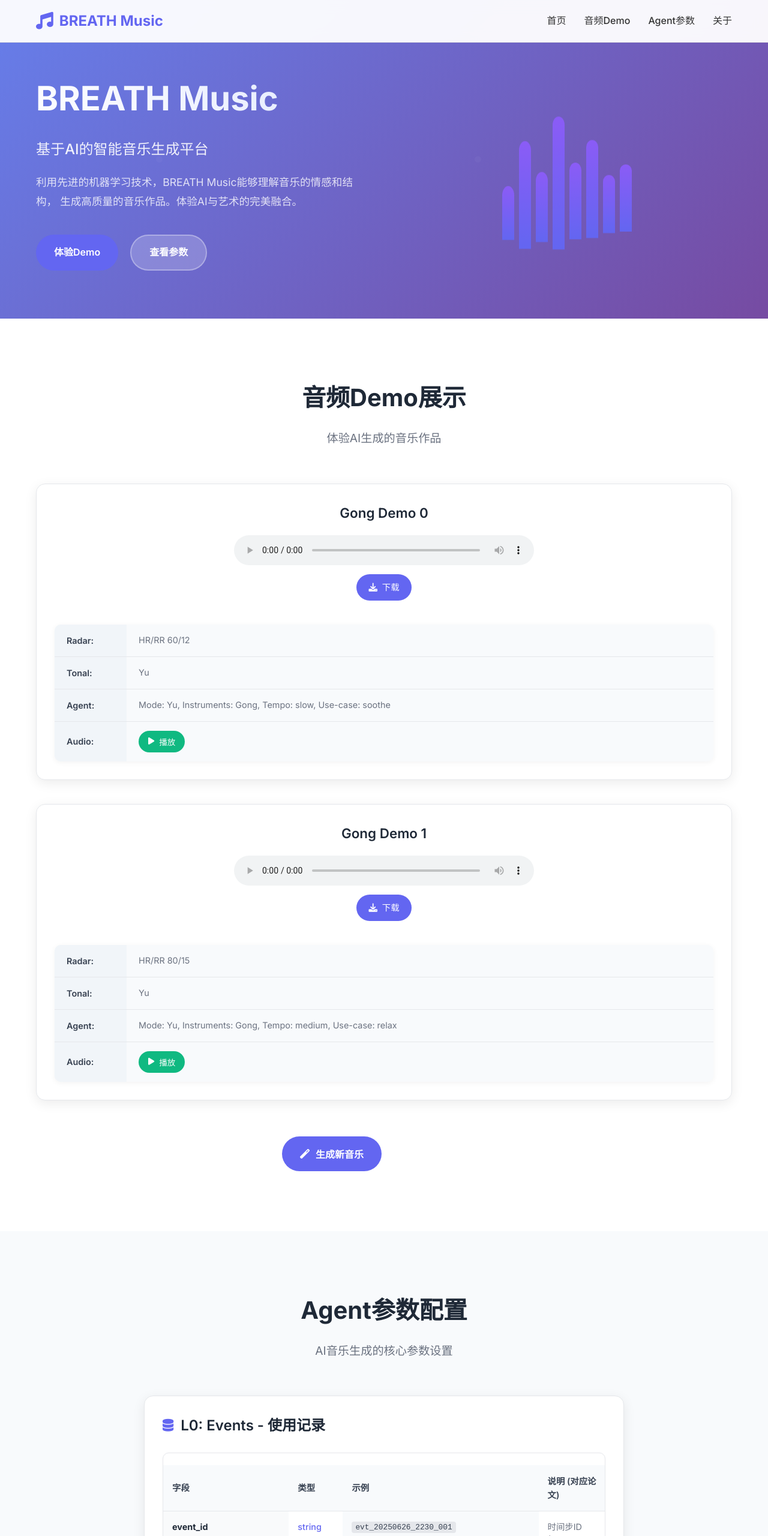
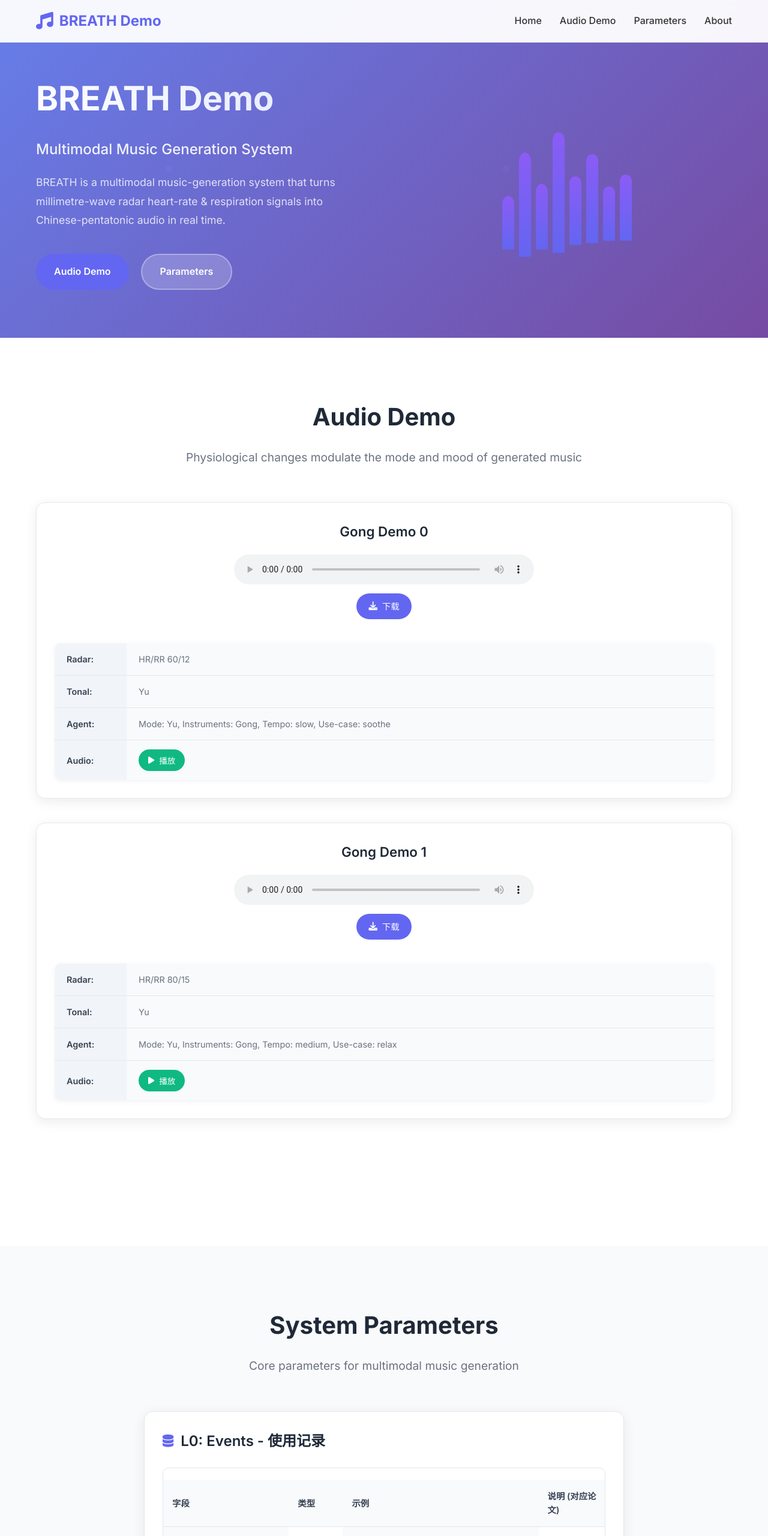
Before and after one commit to youknowwyz/BREATH_Music, a plain HTML site: page index.html in a window 1280 px wide. Shown: the top 2560 px of the page at 60% size. Drawn offline with Linux system fonts and the light colour scheme.

Commit message:
Convert to research demo: remove commercial content, add BREATH system description

```diff
--- a/index.html
+++ b/index.html
@@ -3,7 +3,7 @@
 <head>
     <meta charset="UTF-8">
     <meta name="viewport" content="width=device-width, initial-scale=1.0">
-    <title>BREATH Music - AI音乐生成平台</title>
+    <title>BREATH Demo - Multimodal Music Generation</title>
     <link rel="stylesheet" href="styles.css">
     <link href="https://fonts.googleapis.com/css2?family=Inter:wght@300;400;500;600;700&display=swap" rel="stylesheet">
     <link rel="stylesheet" href="https://cdnjs.cloudflare.com/ajax/libs/font-awesome/6.0.0/css/all.min.css">
@@ -14,13 +14,13 @@
         <div class="nav-container">
             <div class="nav-logo">
                 <i class="fas fa-music"></i>
-                <span>BREATH Music</span>
+                <span>BREATH Demo</span>
             </div>
             <ul class="nav-menu">
-                <li><a href="#home">首页</a></li>
-                <li><a href="#demo">音频Demo</a></li>
-                <li><a href="#agent">Agent参数</a></li>
-                <li><a href="#about">关于</a></li>
+                <li><a href="#home">Home</a></li>
+                <li><a href="#demo">Audio Demo</a></li>
+                <li><a href="#agent">Parameters</a></li>
+                <li><a href="#about">About</a></li>
             </ul>
             <div class="hamburger">
                 <span></span>
@@ -34,15 +34,14 @@
     <section id="home" class="hero">
         <div class="hero-container">
             <div class="hero-content">
-                <h1 class="hero-title">BREATH Music</h1>
-                <p class="hero-subtitle">基于AI的智能音乐生成平台</p>
+                <h1 class="hero-title">BREATH Demo</h1>
+                <p class="hero-subtitle">Multimodal Music Generation System</p>
                 <p class="hero-description">
-                    利用先进的机器学习技术，BREATH Music能够理解音乐的情感和结构，
-                    生成高质量的音乐作品。体验AI与艺术的完美融合。
+                    BREATH is a multimodal music-generation system that turns millimetre-wave radar heart-rate & respiration signals into Chinese-pentatonic audio in real time.
                 </p>
                 <div class="hero-buttons">
-                    <a href="#demo" class="btn btn-primary">体验Demo</a>
-                    <a href="#agent" class="btn btn-secondary">查看参数</a>
+                    <a href="#demo" class="btn btn-primary">Audio Demo</a>
+                    <a href="#agent" class="btn btn-secondary">Parameters</a>
                 </div>
             </div>
             <div class="hero-visual">
@@ -63,21 +62,17 @@
     <!-- 音频Demo区域 -->
     <section id="demo" class="demo-section">
         <div class="container">
-            <h2 class="section-title">音频Demo展示</h2>
-            <p class="section-subtitle">体验AI生成的音乐作品</p>
+            <h2 class="section-title">Audio Demo</h2>
+            <p class="section-subtitle">Physiological changes modulate the mode and mood of generated music</p>
 
             <div class="audio-demos" id="audio-demos">
                 <!-- 动态加载的音频demo将在这里显示 -->
             </div>
 
             <div class="demo-controls">
-                <button class="btn btn-primary" onclick="generateMusic()">
-                    <i class="fas fa-magic"></i>
-                    生成新音乐
-                </button>
                 <button class="btn btn-secondary" onclick="downloadAll()">
                     <i class="fas fa-download"></i>
-                    下载全部
+                    Download All
                 </button>
             </div>
         </div>
@@ -86,8 +81,8 @@
     <!-- Agent参数表区域 -->
     <section id="agent" class="agent-section">
         <div class="container">
-            <h2 class="section-title">Agent参数配置</h2>
-            <p class="section-subtitle">AI音乐生成的核心参数设置</p>
+            <h2 class="section-title">System Parameters</h2>
+            <p class="section-subtitle">Core parameters for multimodal music generation</p>
 
             <div class="agent-parameters" id="agent-parameters">
                 <div class="parameter-section">
@@ -216,34 +211,18 @@
     <!-- 关于区域 -->
     <section id="about" class="about-section">
         <div class="container">
-            <h2 class="section-title">关于BREATH Music</h2>
+            <h2 class="section-title">About BREATH Demo</h2>
             <div class="about-content">
                 <div class="about-text">
                     <p>
-                        BREATH Music是一个基于深度学习的AI音乐生成平台，致力于将人工智能技术与音乐创作相结合，
-                        为音乐创作者和爱好者提供强大的创作工具。
+                        BREATH is a multimodal music-generation system that turns millimetre-wave radar heart-rate & respiration signals into Chinese-pentatonic audio in real time.
                     </p>
                     <p>
-                        我们的系统采用了最先进的Transformer架构和音乐信息检索技术，
-                        能够理解音乐的深层结构和情感表达，生成高质量、富有创意的音乐作品。
+                        A radar front-end captures HR/RR; an LLM agent maps these body states to musical parameters (tempo, genre, instrumentation, Gong–Yu mode); a latent-diffusion transformer synthesises 44.1 kHz stereo.
                     </p>
-                    <div class="features">
-                        <div class="feature">
-                            <i class="fas fa-brain"></i>
-                            <h4>智能生成</h4>
-                            <p>基于深度学习的音乐生成算法</p>
-                        </div>
-                        <div class="feature">
-                            <i class="fas fa-palette"></i>
-                            <h4>多风格支持</h4>
-                            <p>支持古典、爵士、电子、摇滚等多种音乐风格</p>
-                        </div>
-                        <div class="feature">
-                            <i class="fas fa-cogs"></i>
-                            <h4>参数可调</h4>
-                            <p>丰富的参数设置，满足不同创作需求</p>
-                        </div>
-                    </div>
+                    <p>
+                        The clips on this page illustrate how physiological changes modulate the mode and mood of the generated music.
+                    </p>
                 </div>
             </div>
         </div>
@@ -254,33 +233,20 @@
         <div class="container">
             <div class="footer-content">
                 <div class="footer-section">
-                    <h3>BREATH Music</h3>
-                    <p>AI驱动的音乐生成平台</p>
-                    <div class="social-links">
-                        <a href="#"><i class="fab fa-github"></i></a>
-                        <a href="#"><i class="fab fa-twitter"></i></a>
-                        <a href="#"><i class="fab fa-linkedin"></i></a>
-                    </div>
+                    <h3>BREATH Demo</h3>
+                    <p>Multimodal Music Generation System</p>
                 </div>
                 <div class="footer-section">
-                    <h4>快速链接</h4>
+                    <h4>Navigation</h4>
                     <ul>
-                        <li><a href="#demo">音频Demo</a></li>
-                        <li><a href="#agent">Agent参数</a></li>
-                        <li><a href="#about">关于我们</a></li>
-                    </ul>
-                </div>
-                <div class="footer-section">
-                    <h4>技术支持</h4>
-                    <ul>
-                        <li><a href="#">API文档</a></li>
-                        <li><a href="#">使用指南</a></li>
-                        <li><a href="#">常见问题</a></li>
+                        <li><a href="#demo">Audio Demo</a></li>
+                        <li><a href="#agent">Parameters</a></li>
+                        <li><a href="#about">About</a></li>
                     </ul>
                 </div>
             </div>
             <div class="footer-bottom">
-                <p>&copy; 2024 BREATH Music. All rights reserved.</p>
+                <p>&copy; 2024 BREATH Demo. Research demonstration.</p>
             </div>
         </div>
     </footer>
```
Also changed, not shown: 1 other file.
